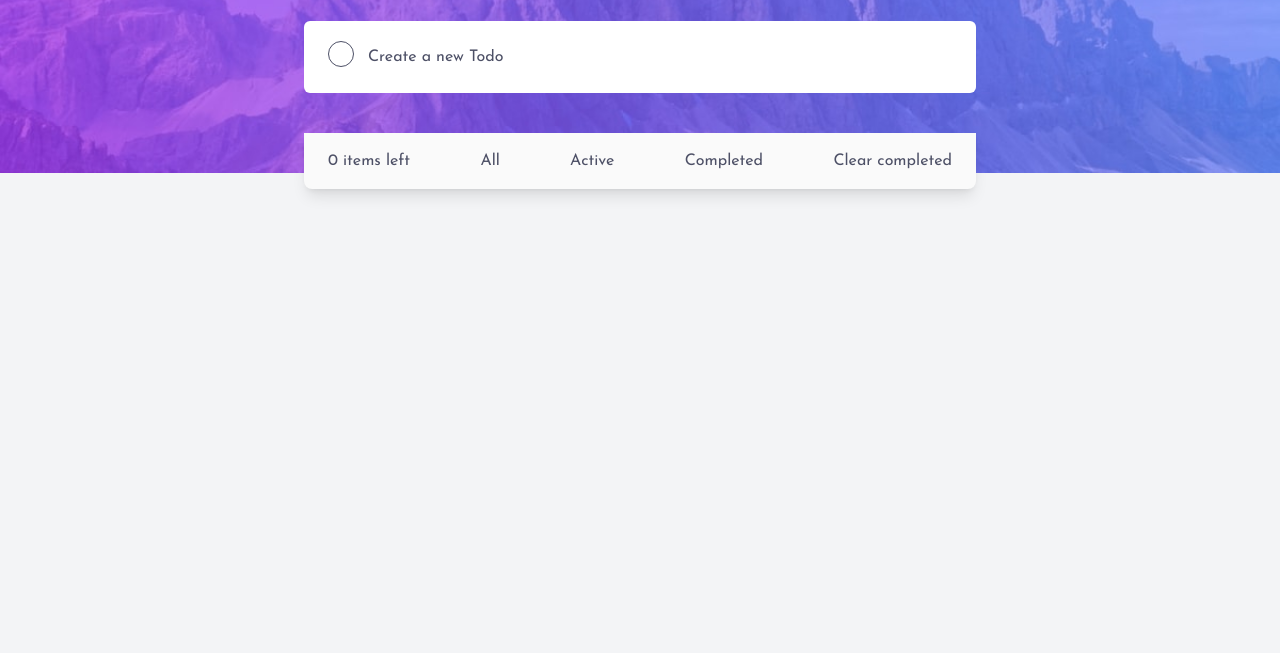
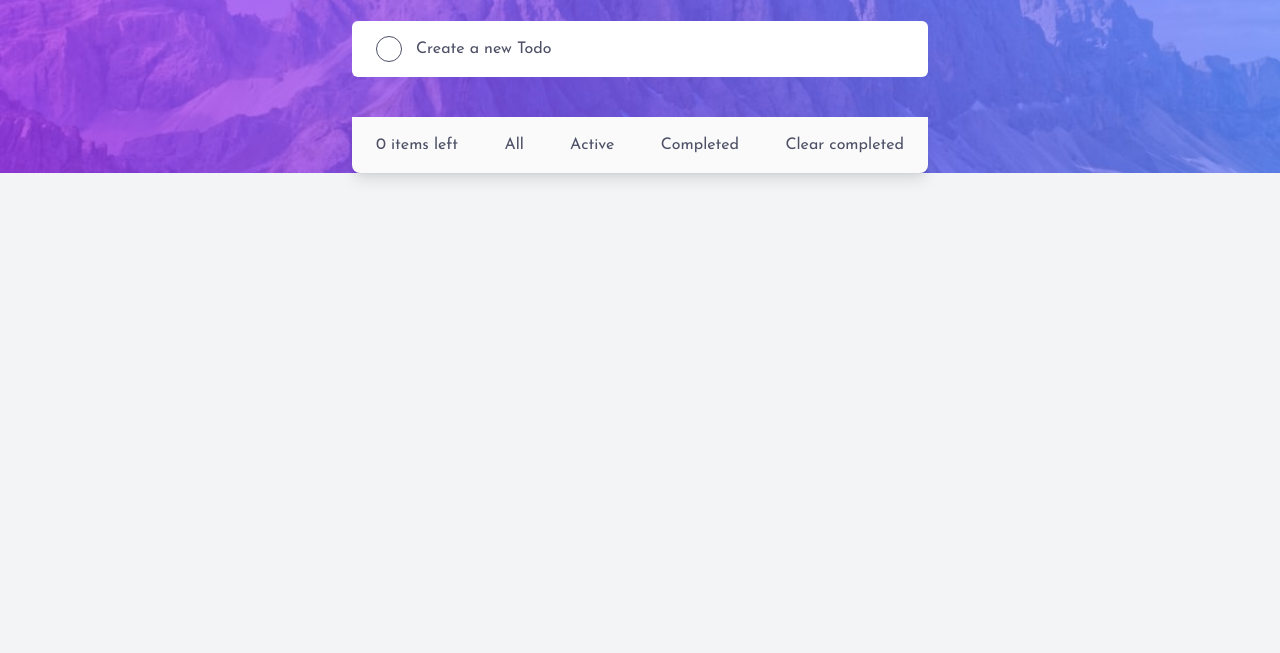
Before and after one commit to Siva-OO7/todo-frontendchallenge, a website: page index.html in a window 1280 px wide. Shown: the part 147-800 px from the top of the page. Drawn offline with Linux system fonts and the light colour scheme.

Commit message:
css styles changes

```diff
--- a/index.html
+++ b/index.html
@@ -21,7 +21,7 @@
   <div class="h-[60vh] bg-gray-100 dark:bg-veryDarkBlue">  </div>
 
   <!-- TODO -->
-   <div class="absolute container max-w-md md:max-w-2xl  top-24 left-1/2 -translate-x-1/2">
+   <div class="absolute container max-w-xs sm:max-w-lg md:max-w-xl  top-24 left-1/2 -translate-x-1/2">
     <header class="flex justify-between text-white">
       <h1 class="text-3xl leading-[2.5rem] tracking-[20px] font-extrabold">TODO</h1>
 
@@ -42,8 +42,8 @@
 
     <div id="form-control" class="relative my-8">
       <form id="item-form">
-        <input id="task-input" type="text" class="w-full py-6  pl-16 pr-6 rounded-md focus:outline-none text-veryDarkGrayishBlue dark:bg-veryDarkDesaturatedBlue placeholder:text-veryDarkGrayishBlue " placeholder="Create a new Todo">
-        <button class="absolute top-[20px]  left-6  p-3 rounded-full border border-veryDarkGrayishBlue"></button>
+        <input id="task-input" type="text" class="w-full py-4  pl-16 pr-6 rounded-md focus:outline-none text-veryDarkGrayishBlue dark:bg-veryDarkDesaturatedBlue placeholder:text-veryDarkGrayishBlue " placeholder="Create a new Todo">
+        <button class="absolute top-[18px] sm:top-[15px] left-6 p-2  sm:p-3 rounded-full border border-veryDarkGrayishBlue"></button>
       </form>
     </div>
 
--- a/script.js
+++ b/script.js
@@ -114,7 +114,7 @@ function createSpan(classes, taskText) {
     const span = document.createElement('span');
     span.className = classes;
 
-    const roundBtn = createRoundBtn('mr-4 p-3 rounded-full bg-transparent border-2 border-gray-600 complete-task-btn', taskText);
+    const roundBtn = createRoundBtn('mr-4 p-2 sm:p-3 rounded-full bg-transparent border-2 border-gray-600 complete-task-btn', taskText);
     span.appendChild(roundBtn);
 
     const innerSpan = document.createElement('span');
```
Also changed, not shown: css/output.css.
